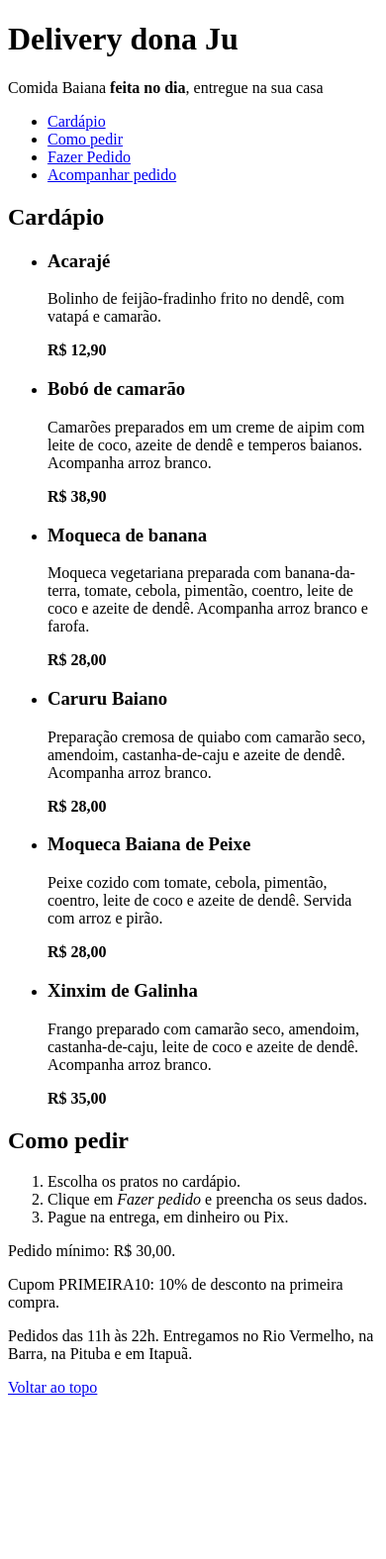
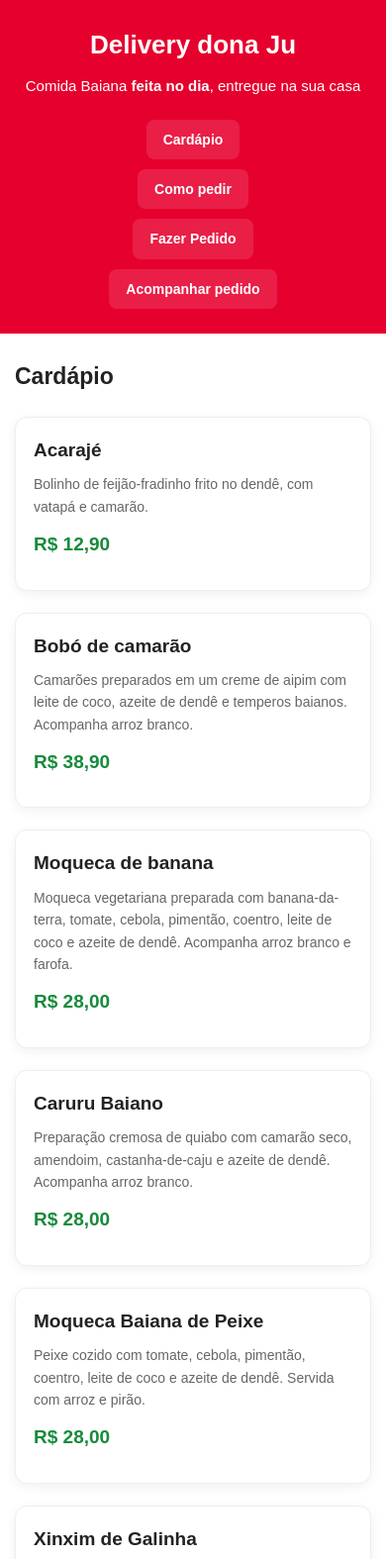
Before and after one commit to vih-fullstack/delivery-baiano-e5, a website: page public/index.html in a window 390 px wide. Shown: the top 1575 px of the page at 99% size. Before the commit the page ends 1427 px from the top, so only its background shows below. Drawn offline with Linux system fonts and the light colour scheme.

Commit message:
feat: adiciona estilizacao das paginas do delivery

```diff
--- a/public/index.html
+++ b/public/index.html
@@ -4,6 +4,7 @@
     <meta charset="UTF-8">
     <meta name="viewport" content="width=device-width, initial-scale=1.0">
     <title>Delivery dona Ju - Cardápio</title>
+    <link rel="stylesheet" href="style.css">
 </head>
 <body>
     <header id="topo">
--- /dev/null
+++ b/public/style.css
@@ -0,0 +1,349 @@
+
+/* ========================================
+   DELIVERY DONA JU - ESTILO GERAL
+======================================== */
+
+/* CONFIGURAÇÕES GERAIS */
+
+* {
+    margin: 0;
+    padding: 0;
+    box-sizing: border-box;
+}
+
+html {
+    scroll-behavior: smooth;
+}
+
+body {
+    font-family: Arial, Helvetica, sans-serif;
+    background-color: #ffffff;
+    color: #222222;
+    line-height: 1.6;
+}
+
+a {
+    text-decoration: none;
+}
+
+
+/* ========================================
+   CABEÇALHO
+======================================== */
+
+header {
+    background-color: #e6002d;
+    color: #ffffff;
+    text-align: center;
+    padding: 30px 20px;
+}
+
+header h1 {
+    font-size: 32px;
+    margin-bottom: 8px;
+}
+
+header p {
+    font-size: 15px;
+}
+
+
+/* ========================================
+   MENU DE NAVEGAÇÃO
+======================================== */
+
+nav ul {
+    display: flex;
+    justify-content: center;
+    align-items: center;
+    flex-wrap: wrap;
+    gap: 12px;
+    list-style: none;
+    margin-top: 22px;
+}
+
+nav a {
+    display: inline-block;
+    color: #ffffff;
+    background-color: rgba(255, 255, 255, 0.12);
+    padding: 9px 17px;
+    border-radius: 8px;
+    font-size: 14px;
+    font-weight: bold;
+    transition: 0.3s;
+}
+
+nav a:hover {
+    background-color: #ffffff;
+    color: #e6002d;
+}
+
+
+/* ========================================
+   CONTEÚDO PRINCIPAL
+======================================== */
+
+main {
+    max-width: 1100px;
+    margin: 35px auto;
+    padding: 0 20px;
+}
+
+section {
+    margin-bottom: 45px;
+}
+
+section h2 {
+    color: #222222;
+    font-size: 27px;
+    margin-bottom: 22px;
+}
+
+
+/* ========================================
+   CARDÁPIO
+======================================== */
+
+#cardapio ul {
+    display: grid;
+    grid-template-columns: repeat(2, 1fr);
+    gap: 22px;
+    list-style: none;
+}
+
+#cardapio li {
+    background-color: #ffffff;
+    border: 1px solid #eeeeee;
+    border-radius: 12px;
+    padding: 22px;
+    box-shadow: 0 3px 12px rgba(0, 0, 0, 0.06);
+    transition: 0.3s;
+}
+
+#cardapio li:hover {
+    transform: translateY(-4px);
+    box-shadow: 0 5px 16px rgba(0, 0, 0, 0.10);
+}
+
+#cardapio h3 {
+    color: #222222;
+    font-size: 19px;
+    margin-bottom: 8px;
+}
+
+#cardapio li p {
+    font-size: 14px;
+    color: #666666;
+    margin-bottom: 12px;
+}
+
+#cardapio li strong {
+    color: #168b3b;
+    font-size: 19px;
+}
+
+
+/* ========================================
+   SEÇÃO COMO PEDIR
+======================================== */
+
+#como-pedir {
+    background-color: #f3f3f3;
+    padding: 25px;
+    border-radius: 12px;
+}
+
+#como-pedir h2 {
+    margin-bottom: 18px;
+}
+
+#como-pedir ol {
+    padding-left: 25px;
+}
+
+#como-pedir li {
+    margin-bottom: 10px;
+}
+
+#como-pedir p {
+    margin-top: 12px;
+    font-size: 14px;
+}
+
+
+/* ========================================
+   FORMULÁRIO DE PEDIDOS
+======================================== */
+
+form {
+    max-width: 750px;
+    margin: 0 auto;
+    background-color: #ffffff;
+    padding: 28px;
+    border-radius: 14px;
+    box-shadow: 0 3px 15px rgba(0, 0, 0, 0.07);
+}
+
+fieldset {
+    border: 1px solid #e8e8e8;
+    border-radius: 10px;
+    padding: 22px;
+    margin-bottom: 25px;
+}
+
+legend {
+    color: #e6002d;
+    font-size: 18px;
+    font-weight: bold;
+    padding: 0 10px;
+}
+
+form p {
+    margin-bottom: 18px;
+}
+
+form label {
+    display: block;
+    font-size: 14px;
+    font-weight: bold;
+    margin-bottom: 7px;
+    color: #333333;
+}
+
+
+/* CAMPOS DE PREENCHIMENTO */
+
+form input,
+form select,
+form textarea {
+    width: 100%;
+    padding: 12px;
+    border: 1px solid #dddddd;
+    border-radius: 8px;
+    background-color: #f5f5f5;
+    color: #222222;
+    font-family: Arial, Helvetica, sans-serif;
+    font-size: 14px;
+    outline: none;
+    transition: 0.3s;
+}
+
+form input:focus,
+form select:focus,
+form textarea:focus {
+    border-color: #e6002d;
+    background-color: #ffffff;
+    box-shadow: 0 0 5px rgba(230, 0, 45, 0.15);
+}
+
+form textarea {
+    resize: vertical;
+}
+
+
+/* QUANTIDADE DOS PRATOS */
+
+form input[type="number"] {
+    max-width: 120px;
+}
+
+
+/* ========================================
+   BOTÃO ENVIAR PEDIDO
+======================================== */
+
+form button {
+    width: 100%;
+    padding: 15px;
+    background-color: #e6002d;
+    color: #ffffff;
+    border: none;
+    border-radius: 9px;
+    font-size: 17px;
+    font-weight: bold;
+    cursor: pointer;
+    transition: 0.3s;
+}
+
+form button:hover {
+    background-color: #c90027;
+    transform: translateY(-2px);
+}
+
+
+/* ========================================
+   RODAPÉ
+======================================== */
+
+footer {
+    background-color: #f1f1f1;
+    color: #444444;
+    text-align: center;
+    padding: 25px 15px;
+    margin-top: 40px;
+    font-size: 14px;
+}
+
+footer a {
+    color: #e6002d;
+    font-weight: bold;
+}
+
+
+/* ========================================
+   RESPONSIVIDADE - CELULARES
+======================================== */
+
+@media (max-width: 650px) {
+
+    header {
+        padding: 25px 15px;
+    }
+
+    header h1 {
+        font-size: 26px;
+    }
+
+    nav ul {
+        flex-direction: column;
+        gap: 10px;
+    }
+
+    nav a {
+        width: 100%;
+        text-align: center;
+    }
+
+    main {
+        margin: 25px auto;
+        padding: 0 15px;
+    }
+
+    section h2 {
+        font-size: 23px;
+    }
+
+    #cardapio ul {
+        grid-template-columns: 1fr;
+    }
+
+    #cardapio li {
+        padding: 18px;
+    }
+
+    form {
+        padding: 18px;
+    }
+
+    fieldset {
+        padding: 15px;
+    }
+
+    legend {
+        font-size: 16px;
+    }
+
+    form button {
+        font-size: 15px;
+    }
+}
```
Also changed, not shown: public/pedido.html (+1 -0 lines).
